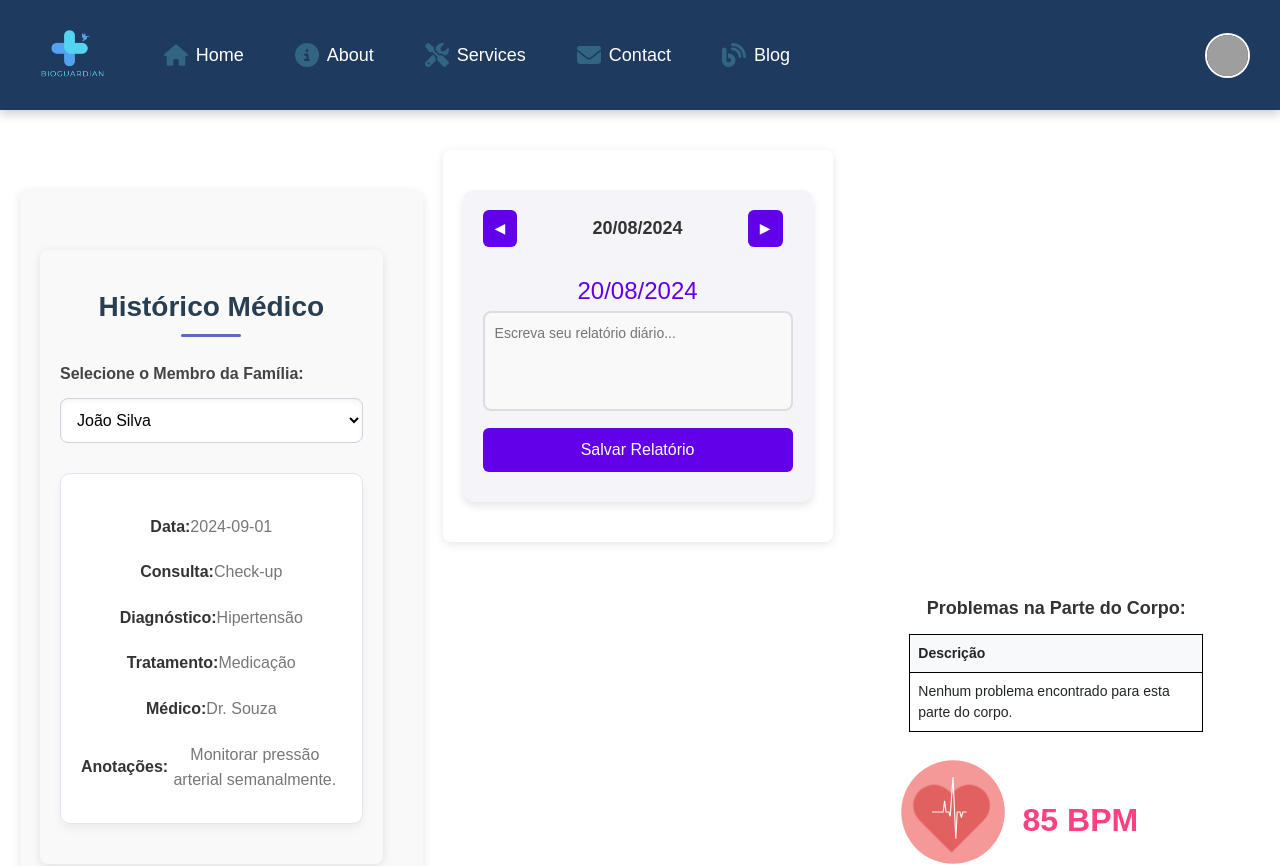
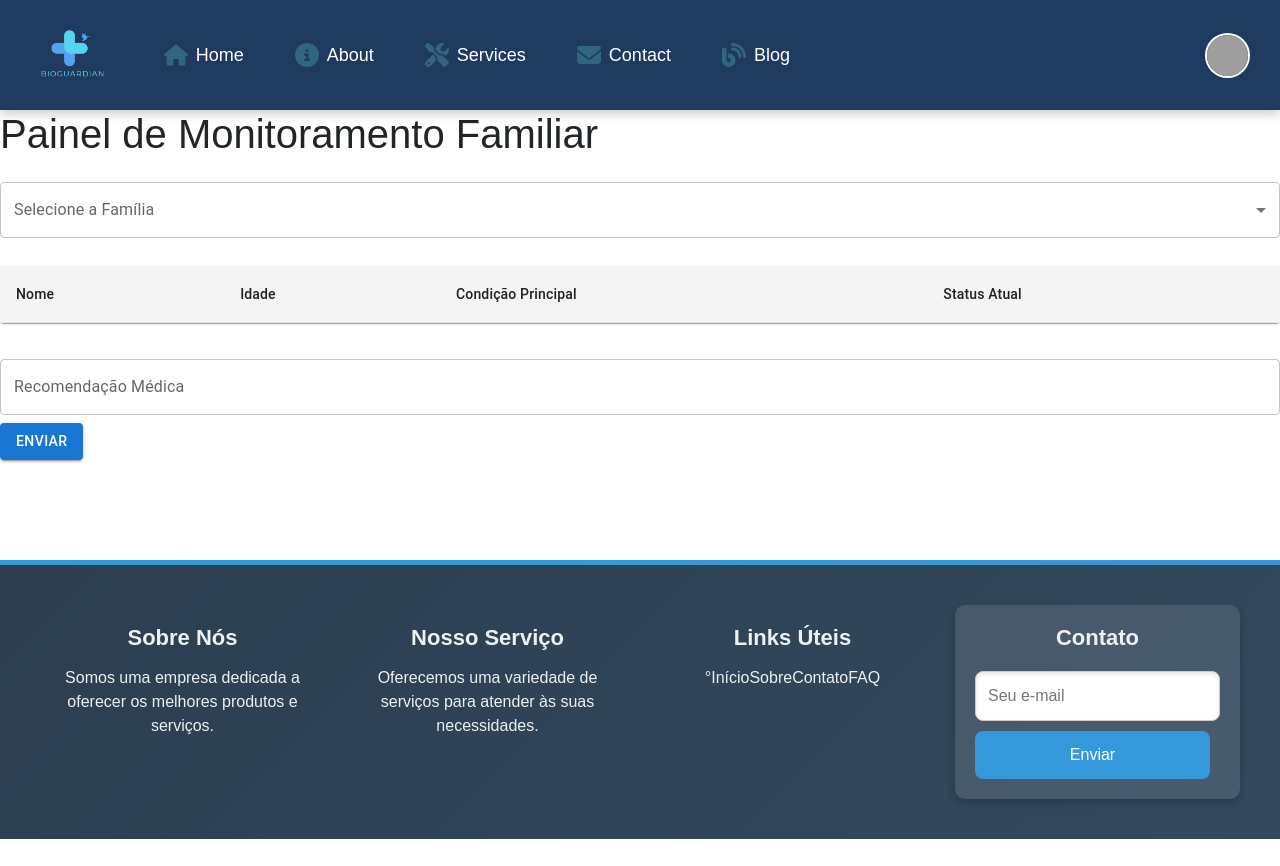
Before and after one commit to LudWig192/BioGuardian, a React (Create React App) app in the folder frontend/: page /HomeMedico in a window 1280 px wide. Shown: the top 866 px of the page. After the commit the page ends 839 px from the top, so only its background shows below. Built offline with nearby package versions, Linux system fonts and the light colour scheme; grey boxes are pictures that could not be loaded.

Commit message:
Calendario

```diff
--- a/frontend/package.json
+++ b/frontend/package.json
@@ -29,6 +29,8 @@
     "react-router-dom": "^6.22.3",
     "react-scripts": "5.0.1",
     "react-scrollbars-custom": "^4.1.1",
+    "react-toastify": "^10.0.5",
+    "recharts": "^2.12.7",
     "semantic-ui-css": "^2.5.0",
     "semantic-ui-react": "^2.1.5",
     "source-map-loader": "^5.0.0",
--- a/frontend/src/Components/Anatomy.jsx
+++ b/frontend/src/Components/Anatomy.jsx
@@ -1,8 +1,8 @@
 import React, { useState } from 'react';
 import 'sweetalert2/dist/sweetalert2.min.css';
 // import { BodyComponent } from 'reactjs-human-body';
-import TabelaProblemas from '../Components/TabelaCorpo.jsx';
-import showAlertWithCountdown from '../Components/Alert.jsx';
+import TabelaProblemas from '../Components/TabelaCorpo';
+import showAlertWithCountdown from '../Components/Alert';
 import '../Style/Anatomia.css';
 
 const problemasPorParte = {
--- a/frontend/src/Pages/HomeMedico.js
+++ b/frontend/src/Pages/HomeMedico.js
@@ -1,40 +1,127 @@
-import React from 'react';
+// App.js
+import React, { useState, useEffect } from 'react';
+import {
+  FormControl, InputLabel, Select, MenuItem, Table, TableBody,
+  TableCell, TableContainer, TableHead, TableRow, Paper, Button, TextField
+} from '@mui/material';
+import { LineChart, Line, XAxis, YAxis, CartesianGrid, Tooltip } from 'recharts';
+import { toast, ToastContainer } from 'react-toastify';
+import 'react-toastify/dist/ReactToastify.css';
 
-//Components
-import HistoricoMedico from '../Components/Historico_Medico';
-import Calendario from '../Components/Calendario';
-import Anatomy from '../Components/Anatomy';
+// Dados de exemplo (substitua com seus dados reais ou uma chamada de API)
+const families = [
+  { id: 1, name: 'Família Silva', members: [{ id: 1, name: 'João', age: 45, condition: 'Hipertensão', status: 'OK' }] },
+  { id: 2, name: 'Família Souza', members: [{ id: 2, name: 'Maria', age: 60, condition: 'Diabetes', status: 'Crítico' }] },
+];
 
-//Estilização
-import "../Style/HomeMedico.css";
+const healthData = [
+  { timestamp: '10:00', heartRate: 80, bloodPressure: 120 },
+  { timestamp: '10:30', heartRate: 82, bloodPressure: 122 },
+  { timestamp: '11:00', heartRate: 78, bloodPressure: 118 },
+];
 
-function HomeMedico() {
-  const familyMembers = [
-    { name: 'João Silva', age: 45, relation: 'Pai' },
-    { name: 'Maria Silva', age: 42, relation: 'Mãe' },
-    { name: 'Lucas Silva', age: 12, relation: 'Filho' },
-  ];
+function MonitoringDashboard() {
+  const [selectedFamily, setSelectedFamily] = useState('');
+  const [familyMembers, setFamilyMembers] = useState([]);
+  const [selectedMember, setSelectedMember] = useState(null);
+  const [recommendation, setRecommendation] = useState('');
 
-  const medicalRecords = [
-    { memberName: 'João Silva', date: '2024-09-01', consultation: 'Check-up', diagnosis: 'Hipertensão', treatment: 'Medicação', doctor: 'Dr. Souza', notes: 'Monitorar pressão arterial semanalmente.' },
-    { memberName: 'Maria Silva', date: '2024-08-20', consultation: 'Consulta de rotina', diagnosis: 'Saudável', treatment: 'Nenhum', doctor: 'Dra. Silva', notes: 'Nenhuma observação.' },
-    { memberName: 'Lucas Silva', date: '2024-09-15', consultation: 'Vacinação', diagnosis: 'Saudável', treatment: 'Vacina aplicada', doctor: 'Dr. Souza', notes: 'Próxima dose em 6 meses.' },
-  ];
+  // Função de alteração da família selecionada
+  const handleFamilyChange = (event) => {
+    const family = families.find(fam => fam.id === event.target.value);
+    setSelectedFamily(family.id);
+    setFamilyMembers(family.members);
+  };
+
+  // Notificar quando algum membro estiver em estado crítico
+  useEffect(() => {
+    familyMembers.forEach(member => {
+      if (member.status === 'Crítico') {
+        toast.error(`${member.name} está com sinais vitais críticos!`);
+      }
+    });
+  }, [familyMembers]);
+
+  // Função de submissão de recomendações
+  const handleRecommendationSubmit = (e) => {
+    e.preventDefault();
+    toast.success(`Recomendação enviada: ${recommendation}`);
+    setRecommendation('');
+  };
 
   return (
-    <div className="corpo">
-      {/* Historico Médico */}
-      <div className="historico-medico">
-        <HistoricoMedico familyMembers={familyMembers} medicalRecords={medicalRecords} />
-      </div>
+    <div>
+      <h1>Painel de Monitoramento Familiar</h1>
 
-      {/* Calendário */}
-      <div className="calendario">
-        <Calendario />
-      </div>
-      <Anatomy />
+      {/* Seletor de Família */}
+      <FormControl fullWidth margin="normal">
+        <InputLabel>Selecione a Família</InputLabel>
+        <Select value={selectedFamily} onChange={handleFamilyChange}>
+          {families.map(family => (
+            <MenuItem key={family.id} value={family.id}>
+              {family.name}
+            </MenuItem>
+          ))}
+        </Select>
+      </FormControl>
+
+      {/* Tabela de Membros da Família */}
+      <TableContainer component={Paper} style={{ marginTop: '20px' }}>
+        <Table>
+          <TableHead>
+            <TableRow>
+              <TableCell>Nome</TableCell>
+              <TableCell>Idade</TableCell>
+              <TableCell>Condição Principal</TableCell>
+              <TableCell>Status Atual</TableCell>
+            </TableRow>
+          </TableHead>
+          <TableBody>
+            {familyMembers.map(member => (
+              <TableRow key={member.id} onClick={() => setSelectedMember(member)}>
+                <TableCell>{member.name}</TableCell>
+                <TableCell>{member.age}</TableCell>
+                <TableCell>{member.condition}</TableCell>
+                <TableCell>{member.status}</TableCell>
+              </TableRow>
+            ))}
+          </TableBody>
+        </Table>
+      </TableContainer>
+
+      {/* Gráfico de Monitoramento em Tempo Real */}
+      {selectedMember && (
+        <div>
+          <h2>Monitoramento de {selectedMember.name}</h2>
+          <LineChart width={600} height={300} data={healthData}>
+            <CartesianGrid stroke="#ccc" />
+            <XAxis dataKey="timestamp" />
+            <YAxis />
+            <Tooltip />
+            <Line type="monotone" dataKey="heartRate" stroke="#8884d8" />
+            <Line type="monotone" dataKey="bloodPressure" stroke="#82ca9d" />
+          </LineChart>
+        </div>
+      )}
+
+      {/* Formulário de Recomendações Médicas */}
+      <form onSubmit={handleRecommendationSubmit} style={{ marginTop: '20px' }}>
+        <TextField
+          label="Recomendação Médica"
+          fullWidth
+          margin="normal"
+          value={recommendation}
+          onChange={(e) => setRecommendation(e.target.value)}
+        />
+        <Button type="submit" variant="contained" color="primary">
+          Enviar
+        </Button>
+      </form>
+
+      {/* Componente de Notificação */}
+      <ToastContainer />
     </div>
   );
 }
 
-export default HomeMedico;
+export default MonitoringDashboard;
--- a/frontend/src/Style/Tabelaproblemas.css
+++ b/frontend/src/Style/Tabelaproblemas.css
@@ -1,92 +1,127 @@
-/* Layout principal da aplicação */
-.app-container {
-    display: flex;
-    align-items: flex-start;
-    gap: 10px;
-    padding: 20px;
-    min-height: 40vh;
+/* HistoricoMedico.css */
+
+.historico-medico {
+  background: linear-gradient(135deg, #e0eafc 0%, #cfdef3 100%);
+  padding: 40px;
+  border-radius: 20px;
+  max-width: 800px;
+  margin: 50px auto;
+  box-shadow: 0 15px 30px rgba(0, 0, 0, 0.15);
+  font-family: 'Poppins', sans-serif;
 }
 
-  /* Contêineres para corpo e tabela */
-  .corpo-container, .tabela-container {
-    flex: 1;
+.historico-medico h2 {
+  text-align: center;
+  color: #1a3c6c;
+  font-size: 32px;
+  font-weight: 800;
+  margin-bottom: 30px;
+  position: relative;
 }
 
-  /* Estilo para o contêiner da tabela */
-  .tabela-container {
-    padding: 0;
-    width: 50%;
-    max-width: 100%;
-    /* margin-top: -270px; */
-    margin-left: 20px; /* Adiciona margem à esquerda para mover a tabela para a direita */
+.historico-medico h2::after {
+  content: '';
+  width: 80px;
+  height: 4px;
+  background-color: #ff6363;
+  display: block;
+  margin: 15px auto 0;
+  border-radius: 2px;
 }
 
-  /* Título da tabela */
-  .tabela-container h2 {
+.historico-medico label {
+  display: block;
+  font-weight: 700;
+  margin-bottom: 15px;
+  color: #2a5076;
   font-size: 18px;
-    font-weight: bold;
-    margin-bottom: 15px;
 }
 
-  /* Estilo da tabela */
-  .tabela-problemas {
-    width: 80%; /* Ajusta a largura da tabela para 80% do contêiner */
-    border-collapse: collapse;
-    table-layout: auto; /* Ajusta a largura das colunas conforme o conteúdo */
-    margin: 0 auto; /* Centraliza a tabela horizontalmente */
+.historico-medico select {
+  width: 100%;
+  padding: 15px;
+  border-radius: 10px;
+  border: 2px solid #c4d3e9;
+  font-size: 16px;
+  background-color: #fff;
+  box-shadow: inset 0 4px 10px rgba(0, 0, 0, 0.1);
+  transition: all 0.3s ease;
 }
 
-  /* Estilo das células da tabela */
-  .tabela-problemas th, .tabela-problemas td {
-    border: 1px solid #000000;
-    padding: 8px;
-    text-align: left;
-    font-size: 14px;
+.historico-medico select:focus {
+  border-color: #ff6363;
+  box-shadow: 0 0 10px rgba(255, 99, 99, 0.4);
+  outline: none;
 }
 
-  /* Estilo do cabeçalho da tabela */
-  .tabela-problemas th {
-    background-color: #f8f9fa;
+.medical-records {
+  margin-top: 40px;
 }
 
-  /* Estilo das linhas alternadas da tabela */
-  .tabela-problemas tr:nth-child(even) {
-    background-color: #f9f9f9;
+.record-card {
+  background: linear-gradient(135deg, #ffffff 0%, #f3f4f8 100%);
+  border: 1px solid #d4d4d4;
+  border-radius: 15px;
+  padding: 25px;
+  margin-bottom: 25px;
+  box-shadow: 0 10px 20px rgba(0, 0, 0, 0.1);
+  position: relative;
+  overflow: hidden;
+  transition: transform 0.3s ease, box-shadow 0.3s ease;
 }
 
-  /* Estilo para o hover das linhas da tabela */
-  .tabela-problemas tr:hover {
-    background-color: #f1f1f1;
+.record-card:hover {
+  transform: translateY(-10px);
+  box-shadow: 0 15px 30px rgba(0, 0, 0, 0.2);
 }
 
-  /* Estilos responsivos */
-  @media (max-width: 768px) {
-    .app-container {
-      flex-direction: column;
+.record-card::before {
+  content: '';
+  position: absolute;
+  top: 0;
+  left: 0;
+  width: 10px;
+  height: 100%;
+  background-color: #ff6363;
+  border-top-left-radius: 15px;
+  border-bottom-left-radius: 15px;
 }
 
-    .tabela-container {
-      width: 100%;
-      margin-top: 20px;
-      margin-left: 0; /* Remove a margem à esquerda em telas menores */
+.record-card p {
+  margin: 12px 0;
+  font-size: 16px;
+  color: #555;
+  line-height: 1.7;
 }
 
-    .tabela-problemas {
-      width: 100%; /* Ajusta a tabela para usar a largura total disponível em telas menores */
-      font-size: 12px; /* Reduz o tamanho da fonte para dispositivos menores */
+.record-card p strong {
+  color: #1a3c6c;
+  font-weight: 700;
 }
 
-    .tabela-problemas th, .tabela-problemas td {
-      padding: 6px; /* Ajusta o padding para dispositivos menores */
+.historico-medico p.no-records {
+  color: #ff5a5f;
+  font-size: 20px;
+  margin-top: 30px;
+  font-weight: 600;
+  text-align: center;
+}
+
+.historico-medico p.no-records:before {
+  content: '⚠️ ';
+  font-size: 24px;
+}
+
+@media (max-width: 768px) {
+  .historico-medico {
+    padding: 20px;
+  }
+
+  .record-card {
+    padding: 20px;
+  }
+
+  .historico-medico h2 {
+    font-size: 28px;
   }
 }
-
-  @media (max-width: 480px) {
-    .tabela-problemas {
-      font-size: 10px; /* Reduz ainda mais o tamanho da fonte para dispositivos muito pequenos */
-    }
-
-    .tabela-problemas th, .tabela-problemas td {
-      padding: 4px; /* Ajusta o padding para dispositivos muito pequenos */
-    }
-  }
```
Also changed, not shown: frontend/src/Components/Calendario.jsx (+23 -2 lines), 1 other file (tests, documents, lock files or other folders). Lines whose indentation alone changed are shown as unchanged.
